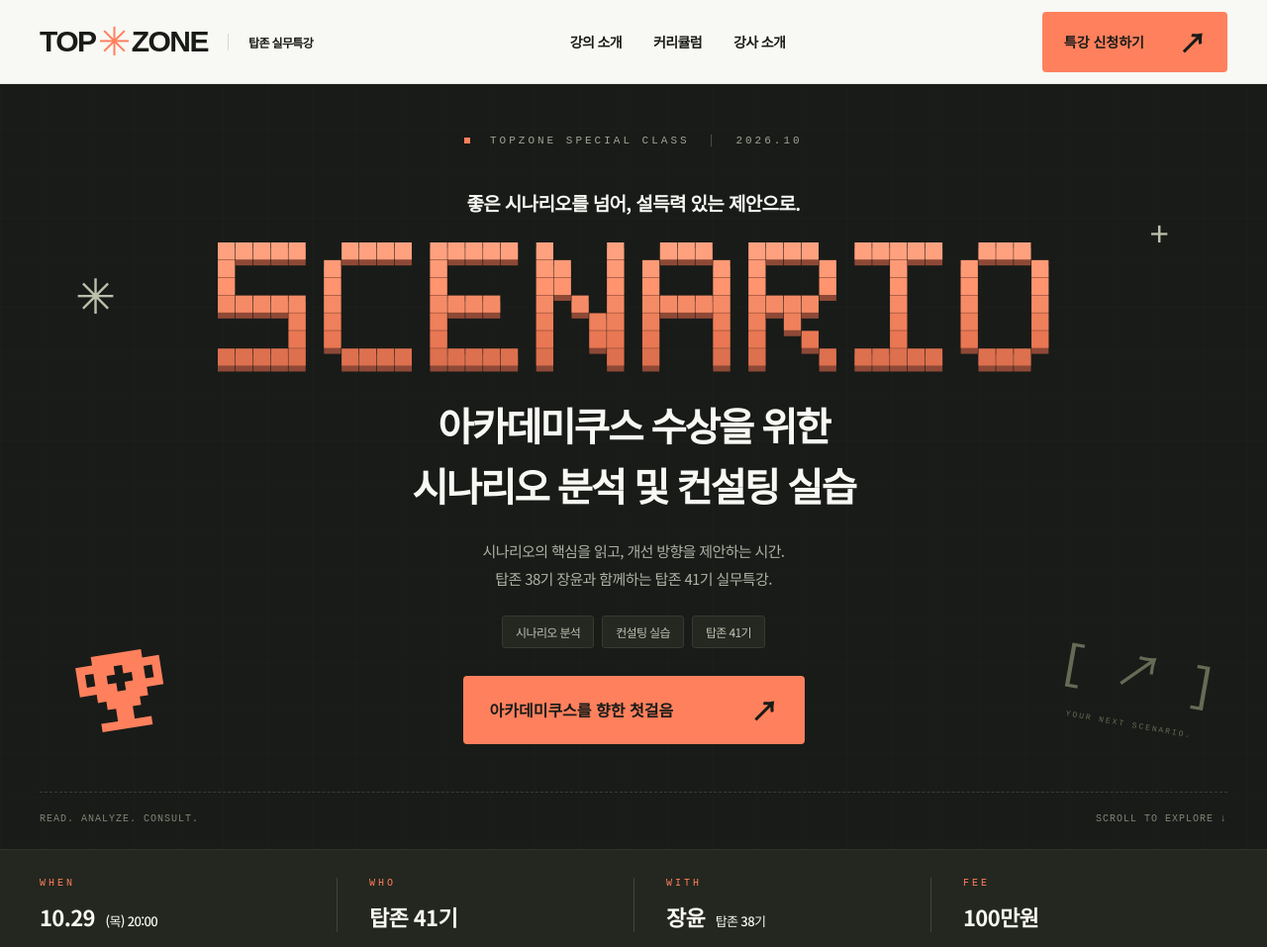
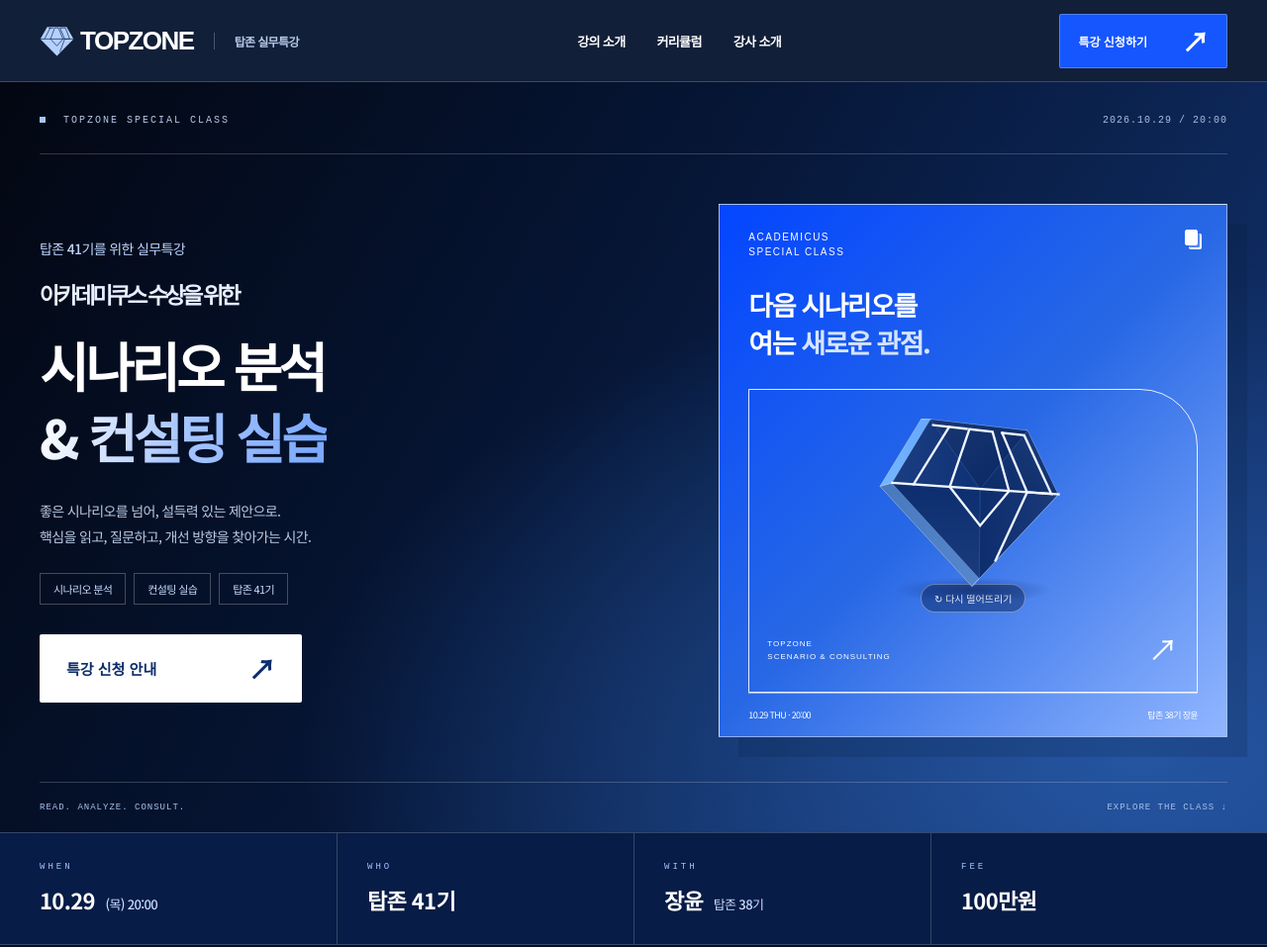
Before and after one commit to jangdaam/topzone-academicus, a plain HTML site: page index.html in a window 1280 px wide. Shown: the top 957 px of the page at 99% size. Drawn offline with Linux system fonts and the light colour scheme.

Commit message:
Redesign in blue gradients and add bouncing 3D TOPZONE diamond

```diff
--- a/app.js
+++ b/app.js
@@ -1,25 +1,3 @@
-const glyphs = {
-  S:['11111','10000','10000','11111','00001','00001','11111'],
-  C:['01111','10000','10000','10000','10000','10000','01111'],
-  E:['11111','10000','10000','11110','10000','10000','11111'],
-  N:['10001','11001','11001','10101','10011','10011','10001'],
-  A:['01110','10001','10001','11111','10001','10001','10001'],
-  R:['11110','10001','10001','11110','10100','10010','10001'],
-  I:['11111','00100','00100','00100','00100','00100','11111'],
-  O:['01110','10001','10001','10001','10001','10001','01110']
-};
-const svgNS = 'http://www.w3.org/2000/svg';
-const svg = document.createElementNS(svgNS,'svg');
-svg.setAttribute('viewBox','0 0 470 70');
-for (const [letterIndex,letter] of [...'SCENARIO'].entries()) {
-  glyphs[letter].forEach((row,y) => [...row].forEach((pixel,x) => {
-    if(pixel !== '1') return;
-    const rect = document.createElementNS(svgNS,'rect');
-    Object.entries({x:letterIndex*60+x*10,y:y*10,width:9.65,height:9.65,fill:['#ffa17f','#ff9a76','#ff946f','#f58b66','#ee805b','#e97753','#dd704e'][y]}).forEach(([key,value])=>rect.setAttribute(key,String(value)));
-    svg.append(rect);
-  }));
-}
-document.getElementById('pixel-title').append(svg);
 const dialog = document.getElementById('apply-dialog');
 document.querySelectorAll('[data-apply]').forEach(button => button.addEventListener('click',()=>dialog.showModal()));
 document.querySelectorAll('.dialog-close,.dialog-confirm').forEach(button => button.addEventListener('click',()=>dialog.close()));
--- /dev/null
+++ b/diamond.js
@@ -0,0 +1,122 @@
+(() => {
+  'use strict';
+  const stage = document.getElementById('diamond-stage');
+  const canvas = document.getElementById('diamond-canvas');
+  const context = canvas.getContext('2d');
+  if (!context || !stage) return;
+  const motionPreference = matchMedia('(prefers-reduced-motion: reduce)');
+  const logo = '<svg viewBox="0 0 200 180" aria-hidden="true"><path d="M44 8H156L196 78 100 176 4 78Z" fill="#b5d0ff"/><path d="M4 78H196M63 12 28 78M52 15H79M87 14 63 78 100 118 135 78 109 14ZM118 14H149L174 78 145 78 117 153M118 14 145 78" fill="none" stroke="#09285a" stroke-width="4"/></svg>';
+  document.querySelectorAll('.brand').forEach(brand => { brand.innerHTML = logo + '<span style="color:inherit;font-size:inherit;margin:0;font-weight:900">TOPZONE</span>'; });
+
+  // A bevelled 3D mesh: navy front facets, a polished rim and an extruded back.
+  const outline = [[-.6,.76],[.6,.76],[1,0],[0,-1],[-1,0]];
+  const vertices = [];
+  outline.forEach(([x,y]) => vertices.push([x,y,0]));
+  outline.forEach(([x,y]) => vertices.push([x*.91,y*.91,.23]));
+  outline.forEach(([x,y]) => vertices.push([x*.87,y*.87,-.32]));
+  vertices.push([0,0,.23]);
+  const faces = [];
+  for (let i=0;i<5;i++) {
+    const next=(i+1)%5;
+    faces.push({indices:[i,next,next+5,i+5],type:'rim',shade:i});
+    faces.push({indices:[i,i+10,next+10,next],type:'side',shade:i});
+    faces.push({indices:[i+5,next+5,15],type:'front',shade:i});
+  }
+  faces.push({indices:[14,13,12,11,10],type:'back',shade:0});
+  // White strokes preserve the visual structure of the supplied TOPZONE logo.
+  const logoPaths = [
+    [[-.91,0],[.91,0]],
+    [[-.52,.63],[-.16,.63]],
+    [[-.35,.63],[-.70,0]],
+    [[-.13,.63],[.13,.63],[.32,0],[0,-.38],[-.33,0],[-.13,.63]],
+    [[.24,.63],[.50,.63],[.82,0],[.53,0],[.17,-.73]],
+    [[.24,.63],[.53,0]]
+  ];
+  const clamp=(x,min,max)=>Math.max(min,Math.min(max,x));
+  const normalize=v=>{const d=Math.hypot(...v)||1;return v.map(n=>n/d);};
+  const light=normalize([-.5,.8,1.4]);
+  let width=0,height=0,dpr=1,frameId=0,lastTime=0,visible=false,started=false;
+  let drop=0,velocity=0,bounces=0,landed=false,impact=0,elapsed=0;
+  let pointerX=0,pointerY=0,smoothX=0,smoothY=0;
+  const resize=()=>{width=innerWidth;height=innerHeight;dpr=Math.min(devicePixelRatio||1,2);canvas.width=Math.round(width*dpr);canvas.height=Math.round(height*dpr);canvas.style.width=width+'px';canvas.style.height=height+'px';};
+  const begin=()=>{drop=-Math.max(height,650);velocity=0;bounces=0;landed=motionPreference.matches;impact=0;elapsed=0;started=true;if(landed)drop=0;lastTime=0;startLoop();};
+  const rotate=(point,yaw,pitch,roll)=>{
+    let [x,y,z]=point;
+    [x,z]=[x*Math.cos(yaw)+z*Math.sin(yaw),-x*Math.sin(yaw)+z*Math.cos(yaw)];
+    [y,z]=[y*Math.cos(pitch)-z*Math.sin(pitch),y*Math.sin(pitch)+z*Math.cos(pitch)];
+    return [x*Math.cos(roll)-y*Math.sin(roll),x*Math.sin(roll)+y*Math.cos(roll),z];
+  };
+  function draw(time) {
+    frameId=0;
+    if(!visible||document.hidden){context.clearRect(0,0,canvas.width,canvas.height);return;}
+    const dt=Math.min(lastTime?(time-lastTime)/1000:1/60,.035);lastTime=time;
+    const reduced=motionPreference.matches;
+    elapsed+=dt;
+    const bounds=stage.getBoundingClientRect();
+    const size=Math.min(bounds.width*.34,bounds.height*.39,100);
+    const centerX=bounds.left+bounds.width/2;
+    const restingY=bounds.top+bounds.height*.45;
+    if(!landed&&!reduced){
+      velocity+=2250*dt;drop+=velocity*dt;
+      if(drop>=0){drop=0;impact=1;bounces++;velocity=-velocity*.43;if(bounces>=4||Math.abs(velocity)<90){landed=true;velocity=0;}}
+    }
+    impact=Math.max(0,impact-dt*7);
+    smoothX+=(pointerX-smoothX)*Math.min(1,dt*5);smoothY+=(pointerY-smoothY)*Math.min(1,dt*5);
+    const idle=landed&&!reduced;
+    const yaw=reduced?.20:.23+Math.sin(elapsed*1.05)*.15+smoothX*.22;
+    const pitch=reduced?-.10:-.12+Math.sin(elapsed*.75)*.045+smoothY*.13;
+    const roll=reduced?-.055:(!landed?Math.sin(elapsed*5)*.12:Math.sin(elapsed*.9)*.035);
+    const centerY=restingY+drop+(idle?Math.sin(elapsed*1.7)*3:0);
+    const project=(point)=>{const p=rotate(point,yaw,pitch,roll);const perspective=4.8/(4.8-p[2]);return {x:centerX+p[0]*size*perspective*(1+impact*.06),y:centerY-p[1]*size*perspective*(1-impact*.09),z:p[2],v:p};};
+    const projected=vertices.map(project);
+    context.setTransform(dpr,0,0,dpr,0,0);context.clearRect(0,0,width,height);
+    context.save();
+    if(landed){const headerBottom=document.querySelector('.header').getBoundingClientRect().bottom;context.beginPath();context.rect(0,headerBottom,width,height-headerBottom);context.clip();}
+    // The contact shadow expands and darkens as the diamond approaches its landing.
+    const proximity=clamp(1+drop/500,0,1);
+    context.save();context.translate(centerX,restingY+size*1.03);context.scale(size*.85*(.55+proximity*.45),size*.14);
+    const shadow=context.createRadialGradient(0,0,0,0,0,1);shadow.addColorStop(0,`rgba(0,12,52,${.34*proximity})`);shadow.addColorStop(1,'rgba(0,12,52,0)');context.fillStyle=shadow;context.beginPath();context.arc(0,0,1,0,Math.PI*2);context.fill();context.restore();
+    const ordered=faces.map(face=>({...face,depth:face.indices.reduce((sum,i)=>sum+projected[i].z,0)/face.indices.length})).sort((a,b)=>a.depth-b.depth);
+    for(const face of ordered){
+      const pts=face.indices.map(i=>projected[i]);
+      const a=pts[0].v,b=pts[1].v,c=pts[2].v;
+      const ab=b.map((n,i)=>n-a[i]),ac=c.map((n,i)=>n-a[i]);
+      const normal=normalize([ab[1]*ac[2]-ab[2]*ac[1],ab[2]*ac[0]-ab[0]*ac[2],ab[0]*ac[1]-ab[1]*ac[0]]);
+      const diffuse=Math.abs(normal.reduce((sum,n,i)=>sum+n*light[i],0));
+      let base=face.type==='front'?[12,42,101]:face.type==='rim'?[95,158,247]:[9,31,78];
+      const factor=.55+diffuse*.6+(face.type==='front'?face.shade*.035:0);
+      const color=base.map(n=>Math.min(255,Math.round(n*factor)));
+      context.beginPath();pts.forEach((p,i)=>i?context.lineTo(p.x,p.y):context.moveTo(p.x,p.y));context.closePath();
+      const fill=context.createLinearGradient(pts[0].x,pts[0].y,pts[2].x+1,pts[2].y+1);
+      fill.addColorStop(0,`rgb(${color.map(n=>Math.min(255,n+13)).join(',')})`);fill.addColorStop(1,`rgb(${color.join(',')})`);
+      context.fillStyle=fill;context.fill();context.strokeStyle=face.type==='rim'?'rgba(196,223,255,.7)':'rgba(103,158,244,.25)';context.lineWidth=.7;context.stroke();
+    }
+    context.lineJoin='miter';context.lineCap='square';context.strokeStyle='#f1f7ff';context.lineWidth=Math.max(1.5,size*.025);
+    for(const path of logoPaths){context.beginPath();path.map(([x,y])=>project([x,y,.242])).forEach((p,i)=>i?context.lineTo(p.x,p.y):context.moveTo(p.x,p.y));context.stroke();}
+    // Short specular glints are attached to the moving bevel, not the screen.
+    if(!reduced&&elapsed>.8){
+      for(let i=0;i<4;i++){
+        const phase=(elapsed+i*1.31)%4.7;
+        if(phase>.65)continue;
+        const strength=Math.sin(phase/.65*Math.PI);
+        const p=projected[[1,4,7,5][i]];const radius=(9+i%2*4)*strength;
+        context.save();context.translate(p.x,p.y);context.rotate(Math.PI*.12);context.globalAlpha=strength;
+        context.shadowColor='#dcefff';context.shadowBlur=16;context.fillStyle='#fff';context.beginPath();
+        context.moveTo(0,-radius);context.quadraticCurveTo(radius*.12,-radius*.12,radius,0);context.quadraticCurveTo(radius*.12,radius*.12,0,radius);context.quadraticCurveTo(-radius*.12,radius*.12,-radius,0);context.quadraticCurveTo(-radius*.12,-radius*.12,0,-radius);context.fill();context.restore();
+      }
+    }
+    context.restore();
+    document.body.classList.add('diamond-ready');
+    if(!reduced)startLoop();
+  }
+  function startLoop(){if(!frameId&&visible&&!document.hidden)frameId=requestAnimationFrame(draw);}
+  const observer=new IntersectionObserver(entries=>{visible=entries[0].isIntersecting;if(visible){if(!started)begin();else {lastTime=0;startLoop();}}else{context.clearRect(0,0,canvas.width,canvas.height);}}, {threshold:0});
+  stage.addEventListener('pointermove',event=>{if(event.pointerType!=='mouse')return;const r=stage.getBoundingClientRect();pointerX=clamp((event.clientX-r.left)/r.width*2-1,-1,1);pointerY=clamp((event.clientY-r.top)/r.height*2-1,-1,1);});
+  stage.addEventListener('pointerleave',()=>{pointerX=0;pointerY=0;});
+  document.getElementById('diamond-replay').addEventListener('click',begin);
+  addEventListener('resize',()=>{resize();startLoop();});
+  addEventListener('scroll',()=>{if(motionPreference.matches)startLoop();},{passive:true});
+  document.addEventListener('visibilitychange',()=>{lastTime=0;startLoop();});
+  motionPreference.addEventListener('change',()=>{landed=true;drop=0;lastTime=0;startLoop();});
+  resize();observer.observe(stage);
+})();
--- a/index.html
+++ b/index.html
@@ -4,9 +4,10 @@
   <meta charset="utf-8"><meta name="viewport" content="width=device-width, initial-scale=1">
   <title>아카데미쿠스 시나리오 분석 | 탑존 실무특강</title>
   <meta name="description" content="탑존 41기를 위한 아카데미쿠스 수상을 위한 시나리오 분석 및 컨설팅 실습. 탑존 38기 장윤 · 2026년 10월 29일 20:00 · 강의료 100만원.">
-  <meta name="theme-color" content="#191b18">
-  <link rel="stylesheet" href="styles.css">
-  <script src="app.js" defer></script>
+  <meta name="theme-color" content="#061536">
+  <link rel="stylesheet" href="styles.css?v=blue-20261029">
+  <link rel="stylesheet" href="blue.css?v=20261029">
+  <script src="app.js?v=blue-20261029" defer></script>
 </head>
 <body>
 <a class="skip" href="#main">본문 바로가기</a>
@@ -17,17 +18,20 @@
 </div></header>
 <main id="main">
 <section class="hero" id="top"><div class="wrap hero-inner">
-  <p class="eyebrow"><i></i> TOPZONE SPECIAL CLASS <b>│</b> 2026.10</p>
-  <p class="hero-intro">좋은 시나리오를 넘어, 설득력 있는 제안으로.</p>
-  <div class="pixel-title" id="pixel-title" aria-hidden="true"></div>
-  <h1>아카데미쿠스 수상을 위한<br>시나리오 분석 및 컨설팅 실습</h1>
-  <p class="hero-copy">시나리오의 핵심을 읽고, 개선 방향을 제안하는 시간.<br>탑존 38기 장윤과 함께하는 탑존 41기 실무특강.</p>
-  <div class="tags"><span>시나리오 분석</span><span>컨설팅 실습</span><span>탑존 41기</span></div>
-  <button class="button hero-cta" data-apply>아카데미쿠스를 향한 첫걸음 <span>↗</span></button>
-  <span class="hero-spark spark-one" aria-hidden="true">✳</span><span class="hero-spark spark-two" aria-hidden="true">+</span>
-  <svg class="trophy" viewBox="0 0 110 110" aria-hidden="true"><path fill="currentColor" d="M25 10h60v10h20v35H85v10H75v10H65v15h20v10H25V90h20V75H35V65H25V55H5V20h20zm-10 20v15h10V30zm70 0v15h10V30z"/><path fill="#191b18" d="M50 25h10v10h10v10H60v10H50V45H40V35h10z"/></svg>
-  <span class="hero-code" aria-hidden="true">[ ↗ ]<small>YOUR NEXT SCENARIO.</small></span>
-  <div class="hero-bottom mono"><span>READ. ANALYZE. CONSULT.</span><a href="#about">SCROLL TO EXPLORE ↓</a></div>
+  <div class="hero-topline"><p class="eyebrow"><i></i> TOPZONE SPECIAL CLASS</p><span class="mono">2026.10.29 / 20:00</span></div>
+  <div class="hero-layout"><div class="hero-content">
+    <p class="hero-intro">탑존 41기를 위한 실무특강</p>
+    <h1><span>아카데미쿠스 수상을 위한</span>시나리오 분석<br><em>&amp; 컨설팅 실습</em></h1>
+    <p class="hero-copy">좋은 시나리오를 넘어, 설득력 있는 제안으로.<br>핵심을 읽고, 질문하고, 개선 방향을 찾아가는 시간.</p>
+    <div class="tags"><span>시나리오 분석</span><span>컨설팅 실습</span><span>탑존 41기</span></div>
+    <button class="button hero-cta" data-apply>특강 신청 안내 <span>↗</span></button>
+  </div><div class="hero-poster" aria-label="탑존 38기 장윤, 10월 29일 20시 특강">
+    <div class="poster-top"><span>ACADEMICUS<br>SPECIAL CLASS</span><span class="stack-icon" aria-hidden="true"></span></div>
+    <p class="poster-title">다음 시나리오를<br>여는 <span>새로운 관점.</span></p>
+    <div class="poster-frame"><div class="diamond-stage" id="diamond-stage"><svg class="diamond-fallback" viewBox="0 0 200 180" aria-hidden="true"><path d="M44 8H156L196 78 100 176 4 78Z" fill="#12366f" stroke="#fff" stroke-width="2"/><path d="M4 78H196M63 12 28 78M52 15H79M87 14 63 78 100 118 135 78 109 14ZM118 14H149L174 78 145 78 117 153M118 14 145 78" fill="none" stroke="#fff" stroke-width="4"/></svg><button class="diamond-replay" id="diamond-replay" aria-label="다이아몬드 낙하 애니메이션 다시 보기">↻ 다시 떨어뜨리기</button></div><div class="poster-caption"><span>TOPZONE<br>SCENARIO &amp; CONSULTING</span><span aria-hidden="true">↗</span></div></div>
+    <div class="poster-footer"><span>10.29 THU · 20:00</span><span>탑존 38기 장윤</span></div>
+  </div></div>
+  <div class="hero-bottom mono"><span>READ. ANALYZE. CONSULT.</span><a href="#about">EXPLORE THE CLASS ↓</a></div>
 </div></section>
 <div class="quick-info"><dl class="wrap info-grid"><div><dt>WHEN</dt><dd>10.29 <small>(목) 20:00</small></dd></div><div><dt>WHO</dt><dd>탑존 41기</dd></div><div><dt>WITH</dt><dd>장윤 <small>탑존 38기</small></dd></div><div><dt>FEE</dt><dd>100만원</dd></div></dl></div>
 <section class="about dark section" id="about"><div class="wrap">
@@ -50,4 +54,6 @@
 <footer><div class="wrap footer-inner"><a class="brand" href="#top" aria-label="탑존 처음으로">TOP<span>✳</span>ZONE</a><p>함께 배우고, 함께 성장하는 탑존.</p><small class="mono">© 2026 TOPZONE</small><a class="to-top" href="#top" aria-label="맨 위로">↑</a></div></footer>
 <dialog id="apply-dialog" aria-labelledby="dialog-title"><button class="dialog-close" aria-label="신청 안내 닫기">×</button><p class="eyebrow muted">TOPZONE SPECIAL CLASS</p><h2 id="dialog-title">특강 신청 안내</h2><p class="dialog-topic">아카데미쿠스 수상을 위한<br>시나리오 분석 및 컨설팅 실습</p><dl><div><dt>일시</dt><dd>2026. 10. 29. (목) 20:00</dd></div><div><dt>강사</dt><dd>탑존 38기 장윤</dd></div><div><dt>대상</dt><dd>탑존 41기</dd></div><div><dt>강의료</dt><dd>100만원</dd></div></dl><div class="application-notice"><strong>신청 접수 안내 준비 중입니다.</strong><p>신청 링크와 접수 방법은 추후 안내될 예정입니다.<br>현재 이 페이지에서는 신청이나 결제가 진행되지 않습니다.</p></div><button class="button dialog-confirm">확인했습니다 <span>↗</span></button></dialog>
 <p id="status" class="sr-only" role="status" aria-live="polite"></p>
+<canvas id="diamond-canvas" aria-hidden="true"></canvas>
+<script src="diamond.js?v=20261029" defer></script>
 </body></html>
```
Also changed, not shown: blue.css (added).
